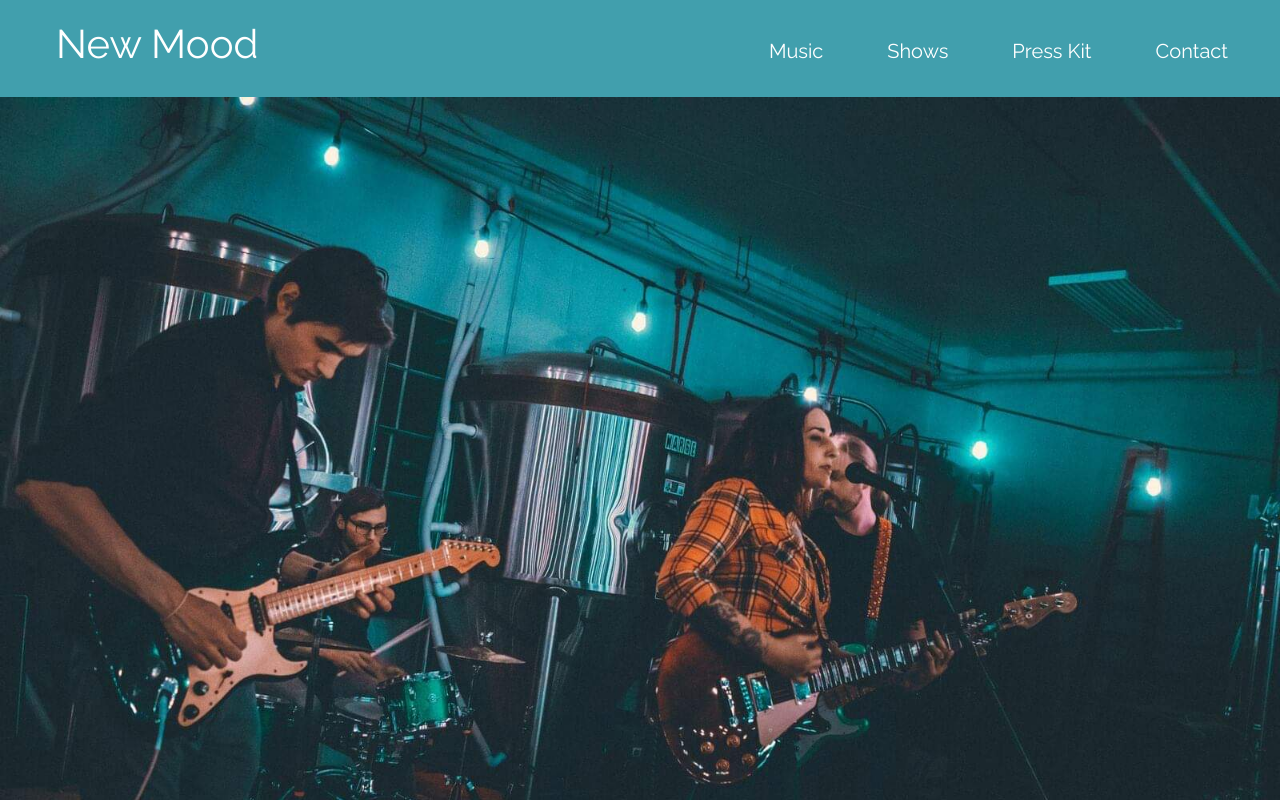
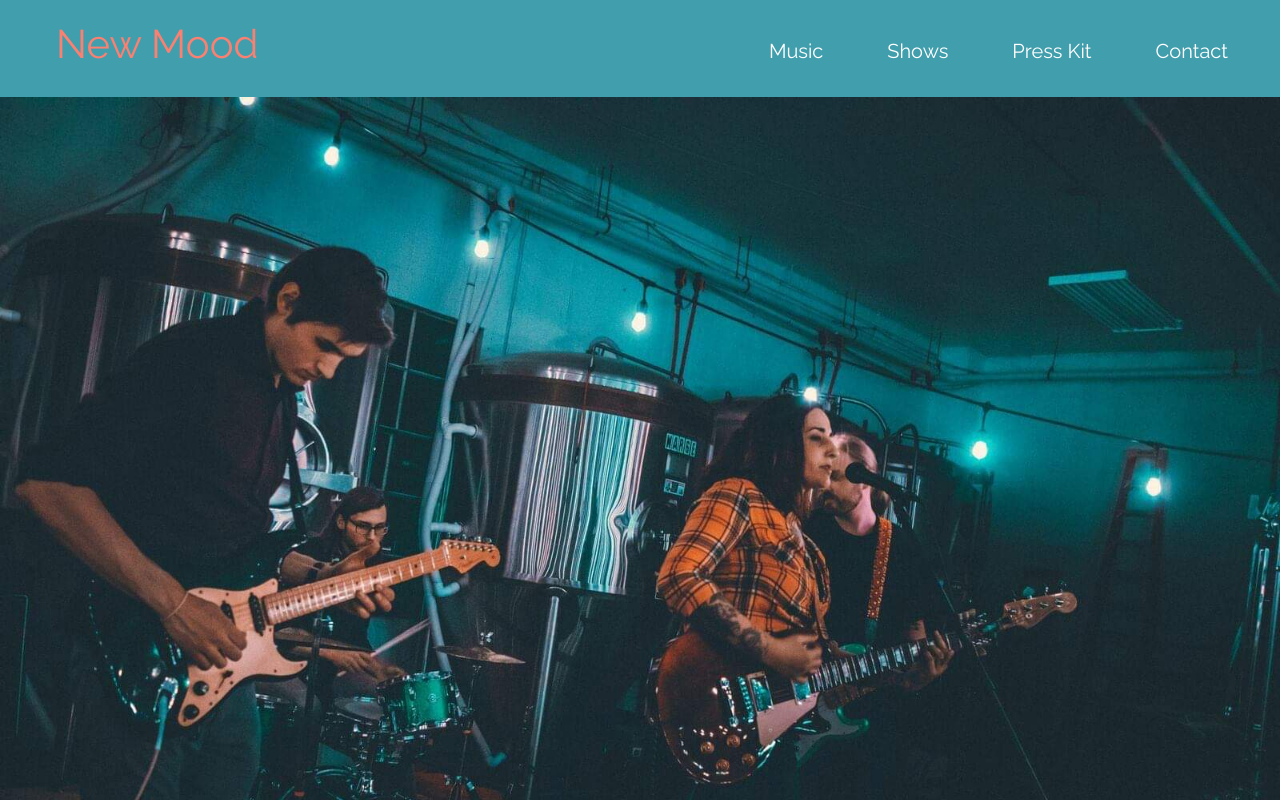
Before and after one commit to CelesteSippel/new-mood, a React (Create React App) app: page / in a window 1280 px wide. In both pictures the pointer is over the link "New Mood". Shown: the top 800 px of the page. Built offline with nearby package versions, Linux system fonts and the light colour scheme.

Commit message:
changes to header css

```diff
--- a/src/components/Header.jsx
+++ b/src/components/Header.jsx
@@ -13,8 +13,7 @@ const Header = () => {
         <ul className="sub-nav">
           <li>
             <Link to="/Music" className="nav-details">
-              {' '}
-              Music{' '}
+              Music
             </Link>
           </li>
           <li>
--- a/src/index.css
+++ b/src/index.css
@@ -123,7 +123,7 @@ input {
 
 .email-list input[type='email']::placeholder {
   color: pink;
-  font-size: 2em;
+  font-size: 1.5em;
 }
 
 .padding {
@@ -169,3 +169,10 @@ input {
 .fa-facebook-f:hover {
   color: salmon;
 }
+
+.name:hover,
+.nav-details:hover {
+  color: salmon;
+  cursor: pointer;
+  transition: all 0.7s ease;
+}
```
